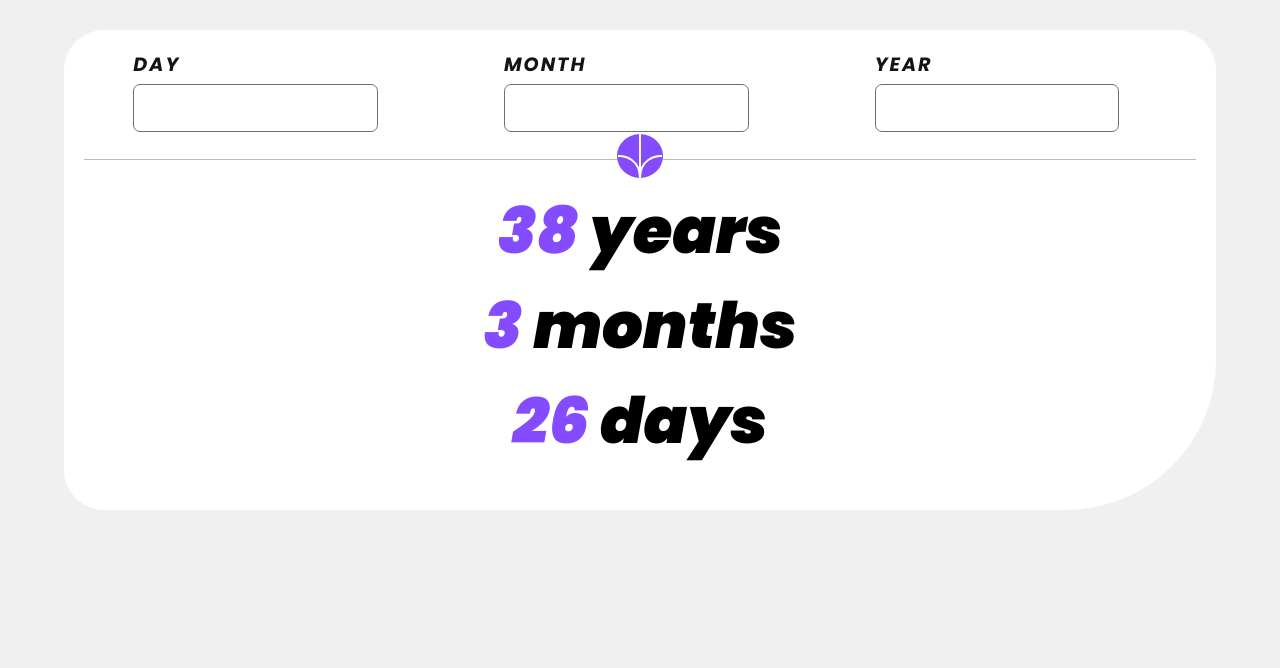
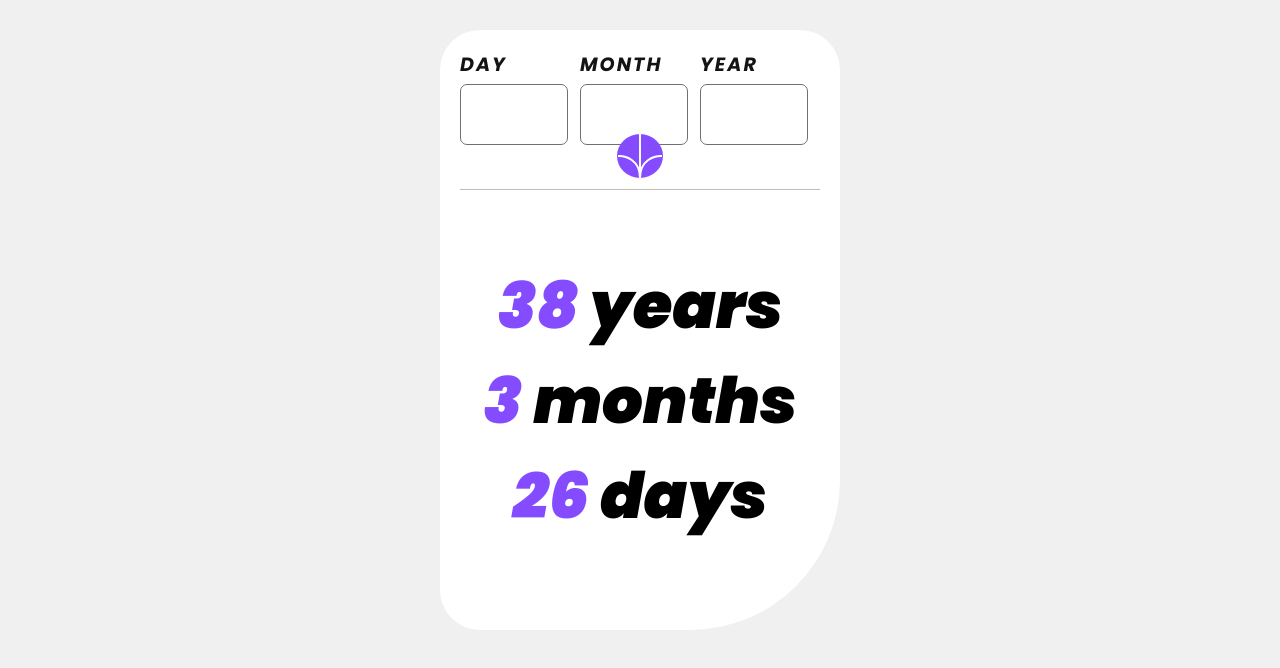
Before and after one commit to DonavioNovelh/ageCalculator, a plain HTML site: page index.html in a window 1280 px wide. Drawn offline with Linux system fonts and the light colour scheme.

Commit message:
Update index.html

```diff
--- a/index.html
+++ b/index.html
@@ -33,8 +33,8 @@
         .principal {
             display: flex;
             align-items: flex-start;            background-color: hsl(0, 0%, 100%);
-            height: 60%;
-            width: 90%;
+            height: 600px;
+            width: 400px;
             border-radius: 40px;
             border-bottom-right-radius: 150px;
             flex-direction: column;
```
